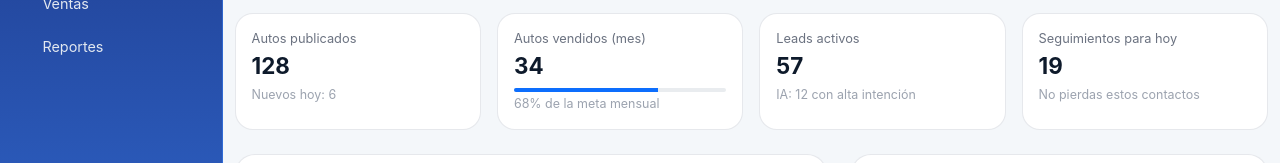
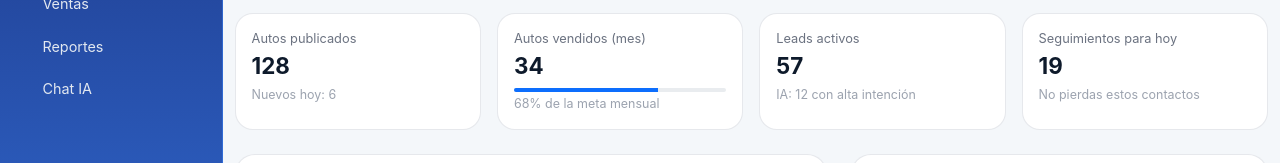
Before and after one commit to HijosDelDiablo/crm-fronted-final, a React (Vite) app: page /panel in a window 1280 px wide. Shown: the part 171-334 px from the top of the page. Built offline with nearby package versions, Linux system fonts and the light colour scheme.

Commit message:
Fix: integrate AI chat widget into Dashboard and MisCompras pages for enhanced user interaction

```diff
--- a/src/components/layout/DashboardLayaut.jsx
+++ b/src/components/layout/DashboardLayaut.jsx
@@ -3,6 +3,9 @@ import { Nav } from "react-bootstrap";
 import { Link, useLocation } from "react-router-dom";
 import logo from "../../assets/logos/logoAuto.jpg";
 import "./dash.css"; // opcional, si quieres estilos extra
+import { useState } from "react";
+import AIChatWidget from "../chat/AIChatWidget.jsx";
+import { MessageSquare } from "lucide-react";
 
 const MODULES = [
   {
@@ -29,10 +32,17 @@ const MODULES = [
     path: "/panel/reportes",
     icon: "bi bi-bar-chart",
   },
+  {
+    key: "chat-ia",
+    label: "Chat IA",
+    action: "chat",
+    icon: "bi bi-robot",
+  },
 ];
 
 export default function DashboardLayout({ children }) {
   const location = useLocation();
+  const [chatOpen, setChatOpen] = useState(false);
 
   return (
     <div className="d-flex dashboard-layout">
@@ -46,6 +56,16 @@ export default function DashboardLayout({ children }) {
         <Nav className="flex-column sidebar-nav">
           {MODULES.map((m) => (
             <Nav.Item key={m.key}>
+              {m.action === "chat" ? (
+                <Nav.Link
+                  className="sidebar-link"
+                  onClick={() => setChatOpen(!chatOpen)}
+                  style={{ cursor: "pointer" }}
+                >
+                  {m.icon && <i className={m.icon + " me-2"} />}
+                  {m.label}
+                </Nav.Link>
+              ) : (
                 <Nav.Link
                   as={Link}
                   to={m.path}
@@ -57,6 +77,7 @@ export default function DashboardLayout({ children }) {
                   {m.icon && <i className={m.icon + " me-2"} />}
                   {m.label}
                 </Nav.Link>
+              )}
             </Nav.Item>
           ))}
         </Nav>
@@ -83,7 +104,14 @@ export default function DashboardLayout({ children }) {
 
       {/* CONTENIDO */}
       <main className="dashboard-main">
-        <div className="dashboard-main-inner">{children}</div>
+        <div className="dashboard-main-inner">
+          {children}
+          <AIChatWidget
+            externalIsOpen={chatOpen}
+            onExternalClose={() => setChatOpen(false)}
+            hideFloatButton={true}
+          />
+        </div>
       </main>
     </div>
   );
```
Also changed, not shown: src/pages/Client/Catalogo.jsx (+7 -0 lines), src/pages/Client/MisCompras.jsx (+8 -0 lines). Lines whose indentation alone changed are shown as unchanged.
